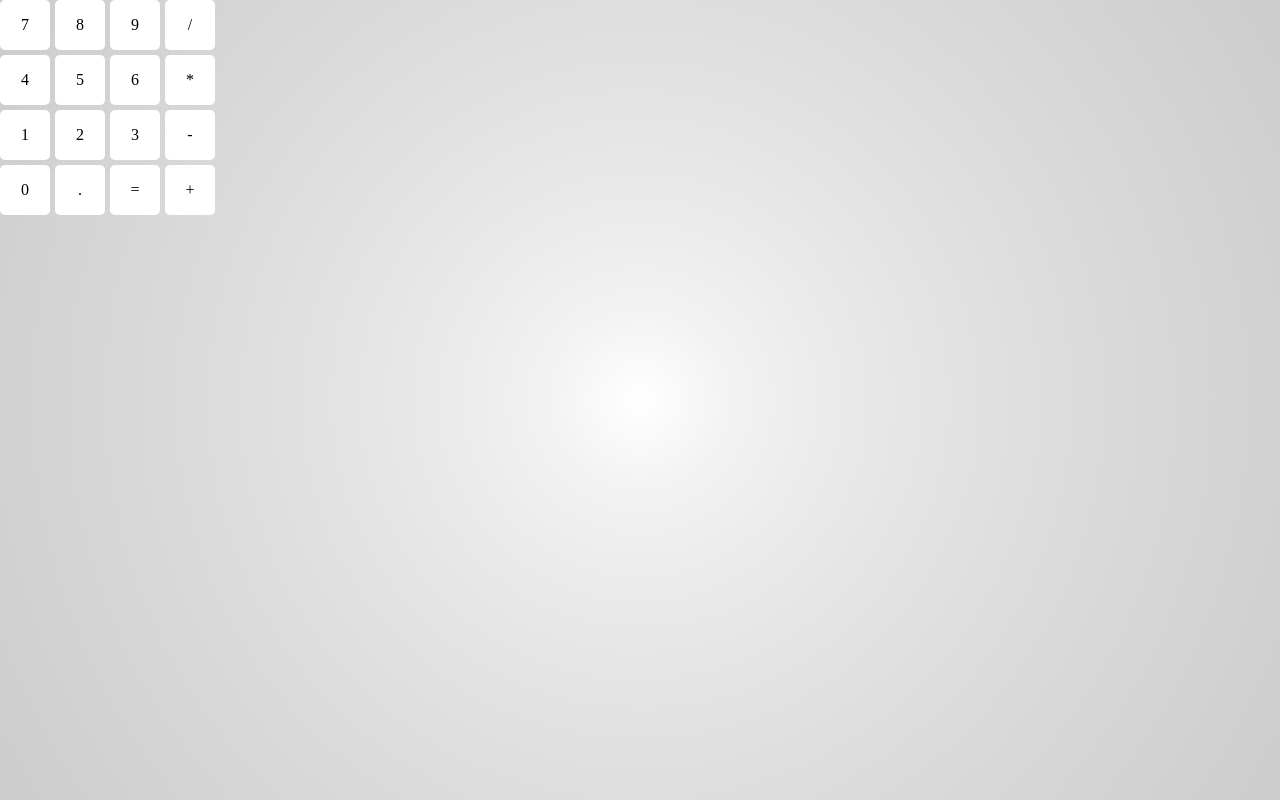
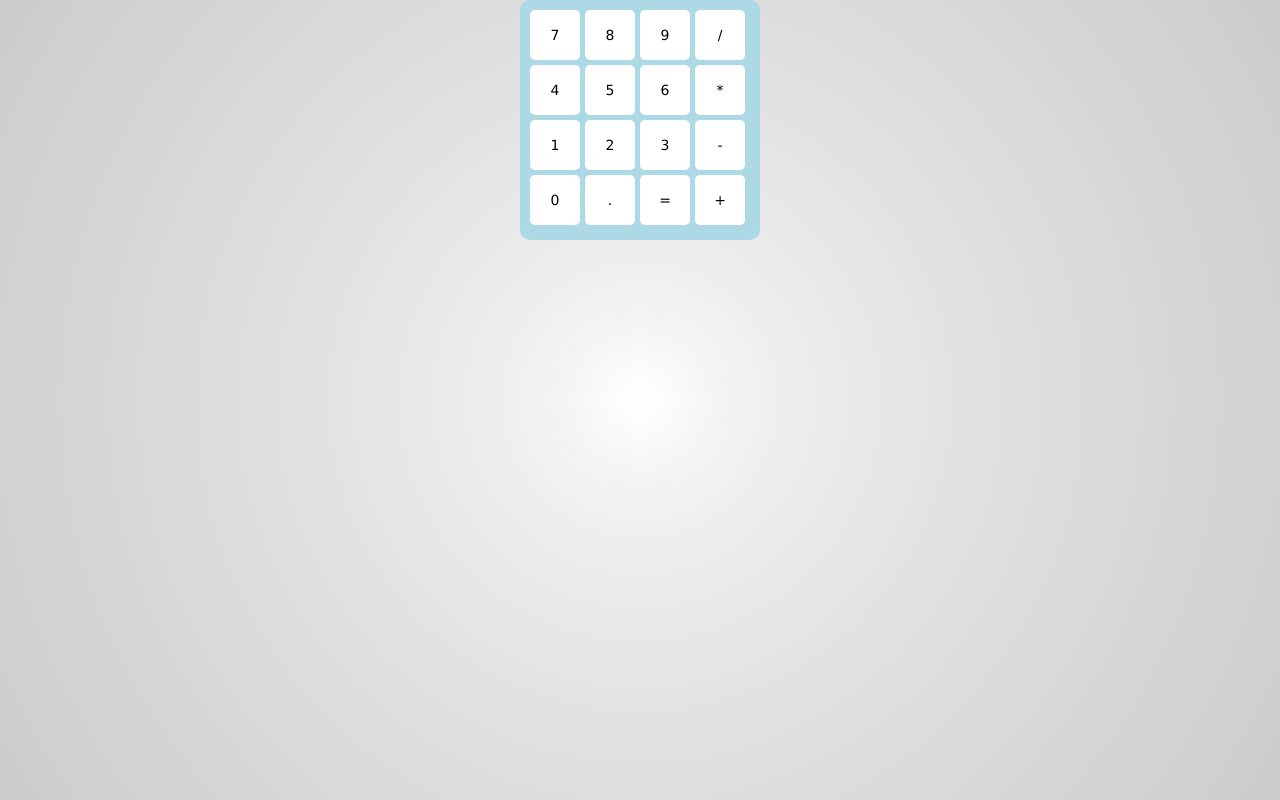
Before and after one commit to joshghent/calculator, a plain HTML site: page index2.html in a window 1280 px wide. Drawn offline with Linux system fonts and the light colour scheme.

Commit message:
Changed colors of buttons and hover over

```diff
--- a/style.css
+++ b/style.css
@@ -1,6 +1,8 @@
 * {
     margin: 0;
     padding: 0;
+
+    font: 14px Verdana, sans-serif;
 }
 
 html {
@@ -9,8 +11,16 @@ html {
 }
 
 #calculator {
-    width: 250px;
+    width: 220px;
     height: auto;
+    margin: auto;
+    padding: 10px;
+    background-color: #add8e6;
+    border-radius: 10px;
+}
+
+.keys {
+    overflow: hidden;
 }
 
 .keys span {
@@ -29,6 +39,5 @@ html {
 }
 
 .keys span:hover {
-    background: deepskyblue;
-    opacity: 0.3;
+    background: #b19cd9;
 }
```
